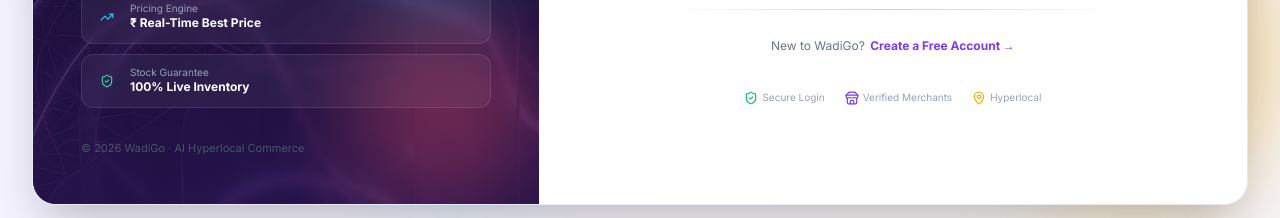
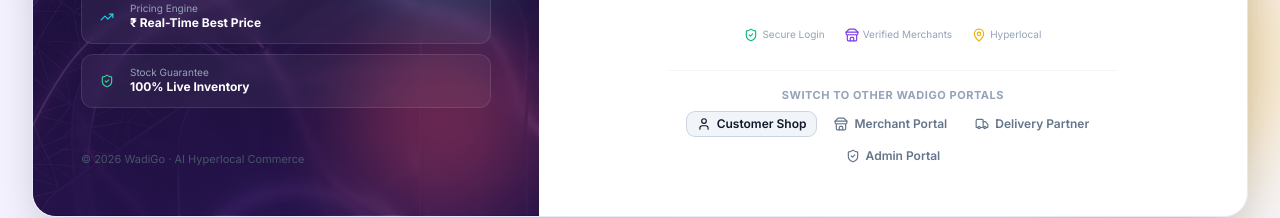
Before and after one commit to shahid-dar09/WadiGo, a React (Vite) app in the folder frontend/: page /auth/login in a window 1280 px wide. Shown: the part 600-818 px from the top of the page. Built offline with nearby package versions, Linux system fonts and the light colour scheme; no server answers.

Commit message:
feat: add cross-portal switcher links to bottom of all auth forms

```diff
--- /dev/null
+++ b/frontend/src/components/auth/AuthPortalLinks.tsx
@@ -0,0 +1,43 @@
+import React from 'react';
+import { Link, useLocation } from 'react-router-dom';
+import { User, Store, Truck, ShieldCheck } from 'lucide-react';
+
+const PORTAL_ITEMS = [
+  { id: 'customer', label: 'Customer Shop', href: '/auth/login', icon: User, color: 'hover:text-purple-600 dark:hover:text-purple-400' },
+  { id: 'merchant', label: 'Merchant Portal', href: '/auth/merchant/login', icon: Store, color: 'hover:text-amber-600 dark:hover:text-amber-400' },
+  { id: 'delivery', label: 'Delivery Partner', href: '/auth/delivery/login', icon: Truck, color: 'hover:text-emerald-600 dark:hover:text-emerald-400' },
+  { id: 'admin', label: 'Admin Portal', href: '/auth/admin/login', icon: ShieldCheck, color: 'hover:text-indigo-600 dark:hover:text-indigo-400' },
+];
+
+export const AuthPortalLinks: React.FC = () => {
+  const location = useLocation();
+
+  return (
+    <div className="pt-4 border-t border-slate-100 dark:border-white/5 space-y-2 text-center">
+      <p className="text-[11px] font-bold tracking-wider uppercase text-slate-400">
+        Switch to Other WadiGo Portals
+      </p>
+      <div className="flex flex-wrap items-center justify-center gap-2">
+        {PORTAL_ITEMS.map((item) => {
+          const Icon = item.icon;
+          const isActive = location.pathname.includes(item.id) || (item.id === 'customer' && (location.pathname === '/auth/login' || location.pathname === '/auth/register'));
+
+          return (
+            <Link
+              key={item.label}
+              to={item.href}
+              className={`inline-flex items-center gap-1.5 px-2.5 py-1 rounded-lg text-xs font-semibold transition-all ${
+                isActive
+                  ? 'bg-slate-100 dark:bg-white/10 text-slate-900 dark:text-white font-bold ring-1 ring-slate-300 dark:ring-white/20'
+                  : `text-slate-500 dark:text-slate-400 ${item.color} hover:bg-slate-50 dark:hover:bg-white/5`
+              }`}
+            >
+              <Icon className="w-3.5 h-3.5" />
+              <span>{item.label}</span>
+            </Link>
+          );
+        })}
+      </div>
+    </div>
+  );
+};
--- a/frontend/src/pages/auth/AdminAuthPage.tsx
+++ b/frontend/src/pages/auth/AdminAuthPage.tsx
@@ -5,6 +5,7 @@
 import { Container } from '../../components/ui/Container';
 import { useAuthStore } from '../../store/authStore';
 import { useThemeStore } from '../../store/themeStore';
+import { AuthPortalLinks } from '../../components/auth/AuthPortalLinks';
 
 const FeaturePill: React.FC<{
   icon: React.ElementType;
@@ -176,6 +177,9 @@
               <div className="p-3.5 rounded-xl bg-slate-900 border border-slate-800 text-[10px] text-slate-400 text-center">
                 🔒 Restricted access for platform operators & system administrators.
               </div>
+
+              {/* Portal Links */}
+              <AuthPortalLinks />
             </div>
           </div>
         </motion.div>
--- a/frontend/src/pages/auth/DeliveryAuthPage.tsx
+++ b/frontend/src/pages/auth/DeliveryAuthPage.tsx
@@ -11,6 +11,7 @@
 import { Container } from '../../components/ui/Container';
 import { useAuthStore } from '../../store/authStore';
 import { useThemeStore } from '../../store/themeStore';
+import { AuthPortalLinks } from '../../components/auth/AuthPortalLinks';
 
 const deliverySchema = z.object({
   name: z.string().min(2, 'Name is required'),
@@ -296,6 +297,9 @@
                 <div className="flex items-center gap-1 text-[10px] text-slate-400"><Navigation className="w-3.5 h-3.5 text-emerald-500" /> Live Queue</div>
                 <div className="flex items-center gap-1 text-[10px] text-slate-400"><Clock className="w-3.5 h-3.5 text-emerald-500" /> Instant Payout</div>
               </div>
+
+              {/* Portal Links */}
+              <AuthPortalLinks />
             </div>
           </div>
         </motion.div>
--- a/frontend/src/pages/auth/LoginPage.tsx
+++ b/frontend/src/pages/auth/LoginPage.tsx
@@ -13,6 +13,7 @@
 import { Button } from '../../components/ui/Button';
 import { useAuthStore } from '../../store/authStore';
 import { useThemeStore } from '../../store/themeStore';
+import { AuthPortalLinks } from '../../components/auth/AuthPortalLinks';
 
 /* ─── Schema ───────────────────────────────────────────────────────────── */
 const loginSchema = z.object({
@@ -399,6 +400,9 @@
                   </div>
                 ))}
               </div>
+
+              {/* Portal Links */}
+              <AuthPortalLinks />
             </div>
           </div>
 
--- a/frontend/src/pages/auth/MerchantAuthPage.tsx
+++ b/frontend/src/pages/auth/MerchantAuthPage.tsx
@@ -12,6 +12,7 @@
 import { Container } from '../../components/ui/Container';
 import { useAuthStore } from '../../store/authStore';
 import { useThemeStore } from '../../store/themeStore';
+import { AuthPortalLinks } from '../../components/auth/AuthPortalLinks';
 
 const merchantSchema = z.object({
   businessName: z.string().min(2, 'Business name is required'),
@@ -353,6 +354,9 @@
                 <div className="flex items-center gap-1 text-[10px] text-slate-400"><Store className="w-3.5 h-3.5 text-amber-500" /> Store Dashboard</div>
                 <div className="flex items-center gap-1 text-[10px] text-slate-400"><Zap className="w-3.5 h-3.5 text-amber-500" /> Auto Dispatch</div>
               </div>
+
+              {/* Portal Links */}
+              <AuthPortalLinks />
             </div>
           </div>
         </motion.div>
--- a/frontend/src/pages/auth/RegisterPage.tsx
+++ b/frontend/src/pages/auth/RegisterPage.tsx
@@ -13,6 +13,7 @@
 import { Container } from '../../components/ui/Container';
 import { useAuthStore } from '../../store/authStore';
 import { useThemeStore } from '../../store/themeStore';
+import { AuthPortalLinks } from '../../components/auth/AuthPortalLinks';
 
 /* ─── Schemas ──────────────────────────────────────────────────────────── */
 const registerSchema = z.object({
@@ -548,6 +549,9 @@
                   Sign In →
                 </Link>
               </motion.p>
+
+              {/* Portal Links */}
+              <AuthPortalLinks />
             </div>
           </div>
 
```
